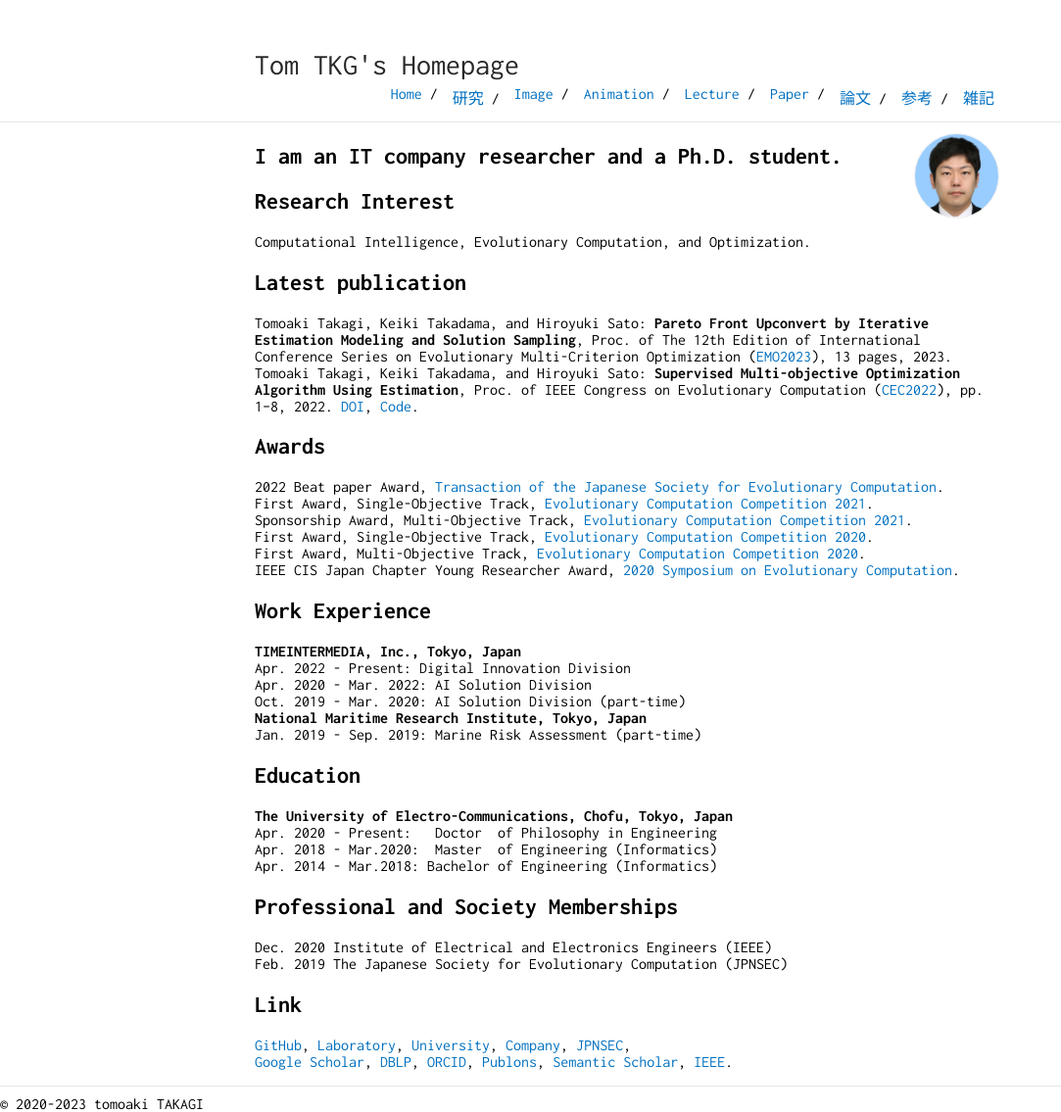
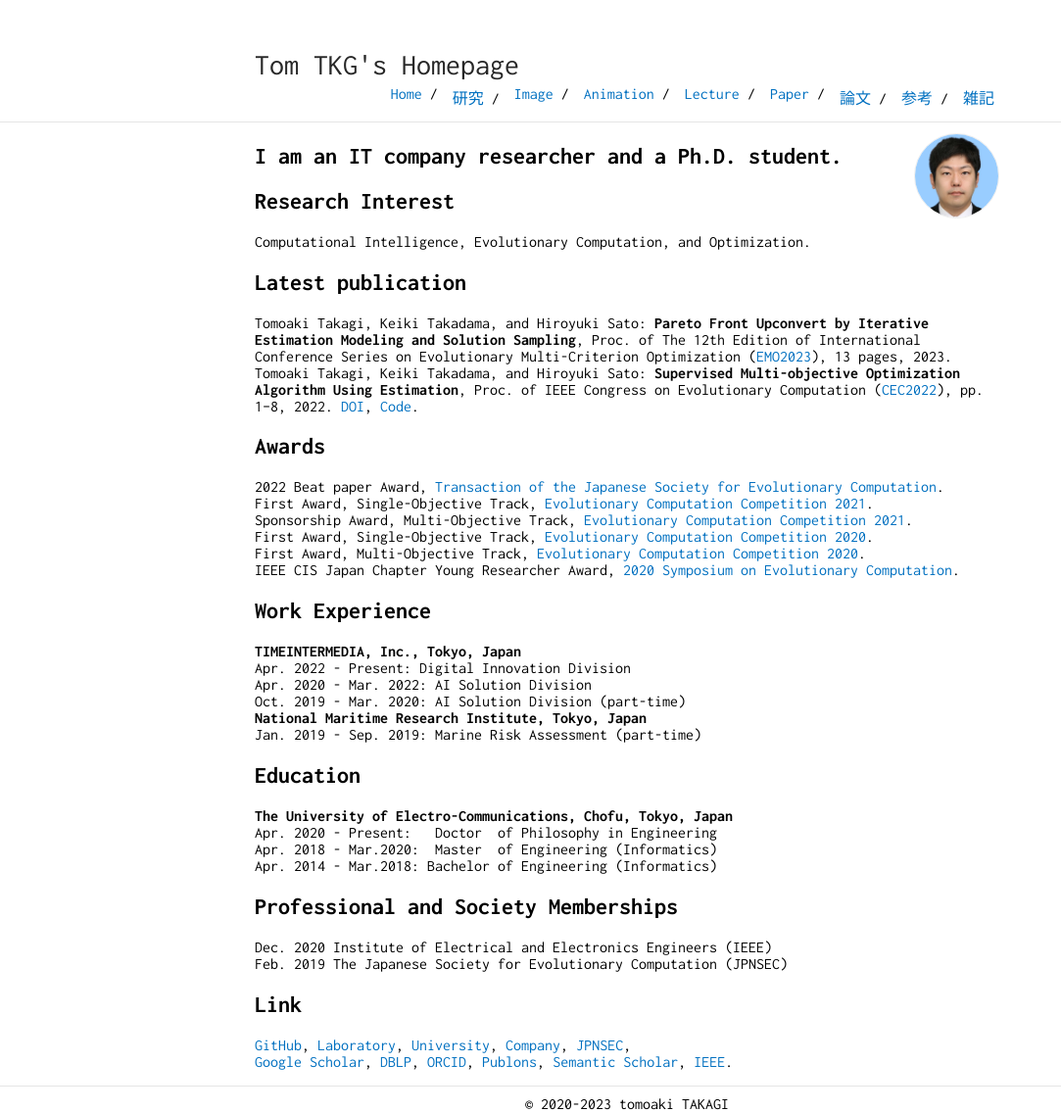
Before and after one commit to tomtkg/tomtkg.github.io, a Jekyll site: the page built from index.md, in a window 1280 px wide. Shown: the whole page at 98% size, without its empty margins (0-1083 px from the left). Built offline with Jekyll 4.4.1, drawn with Linux system fonts in a browser that asks for light colours.

Commit message:
Update default.html

```diff
--- a/_layouts/default.html
+++ b/_layouts/default.html
@@ -64,5 +64,5 @@
             {{ content }}
         </div>
         <hr>
-        &copy; 2020-2023 tomoaki TAKAGI
+        <div style="text-align: center;">&copy; 2020-2023 tomoaki TAKAGI</div>
 </body>
```
